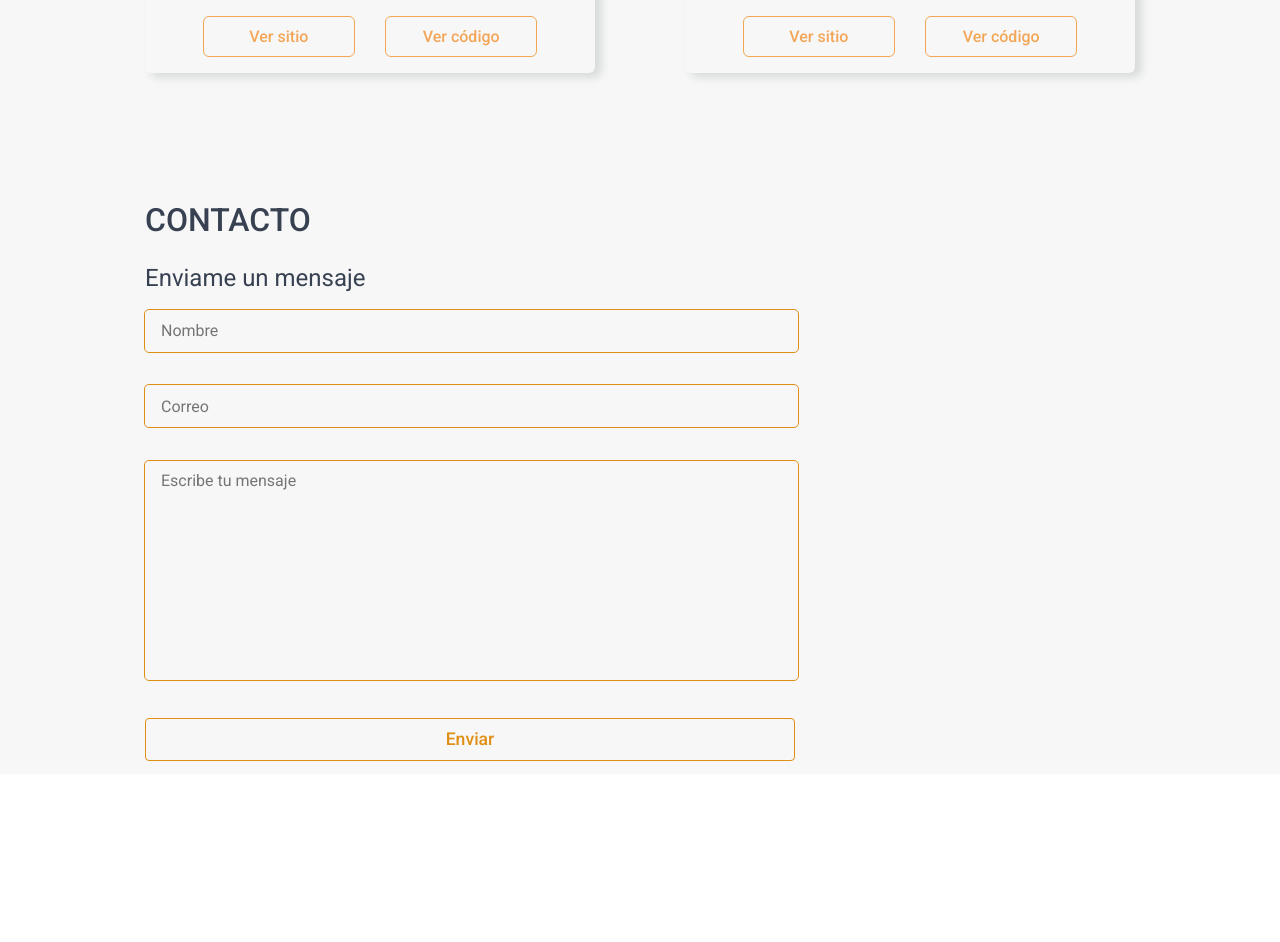
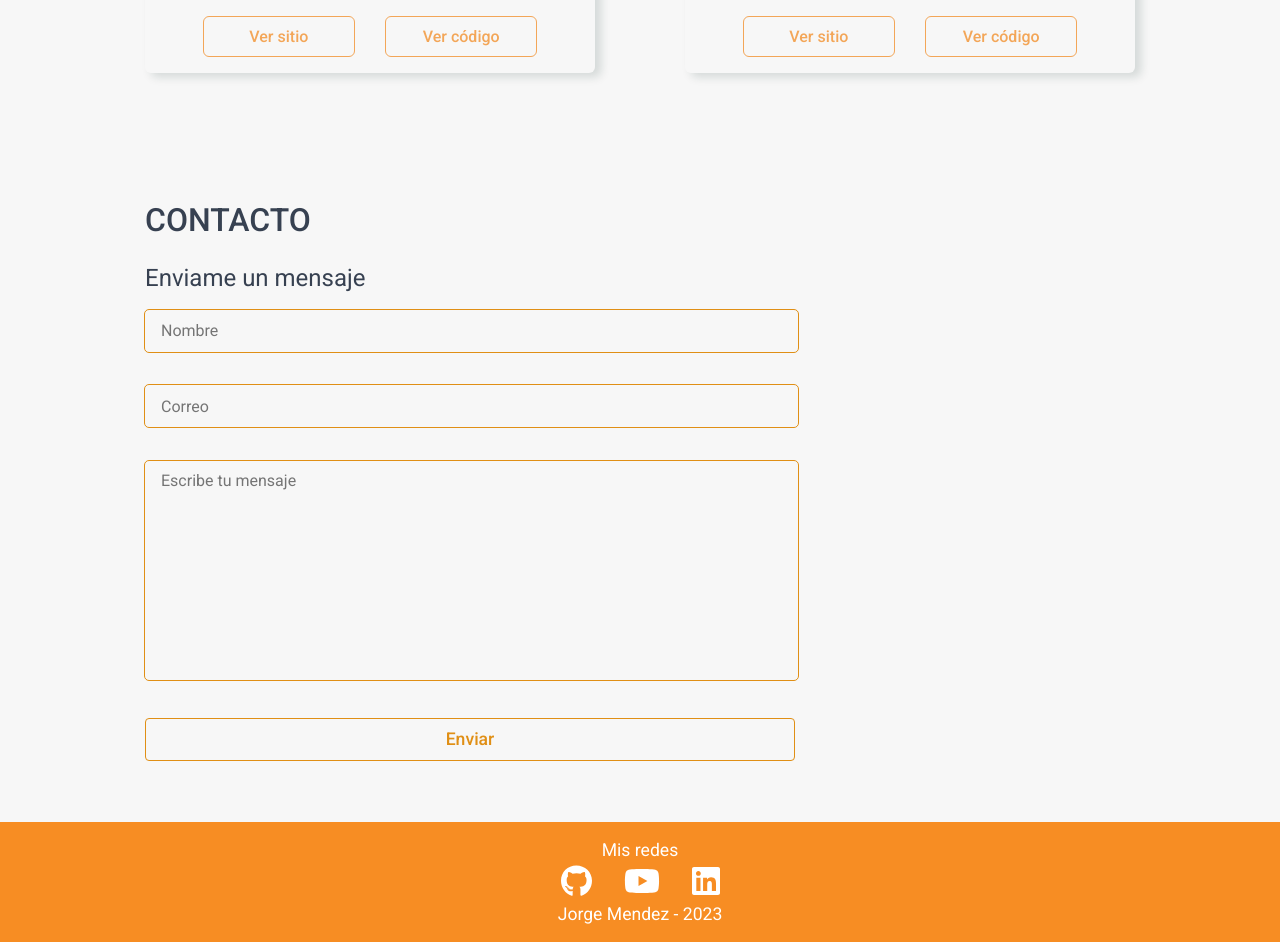
Before and after one commit to jorge088/Portfolio-Jorge-Mendez, a React (Vite) app in the folder Portfolio/: page / in a window 1280 px wide. Shown: the part 3240-4182 px from the top of the page. Before the commit the page ends 4014 px from the top, so only its background shows below. Built offline with nearby package versions, Linux system fonts and the light colour scheme.

Commit message:
Add: Create Footer and add styles

```diff
--- a/Portfolio/package.json
+++ b/Portfolio/package.json
@@ -12,6 +12,7 @@
   "dependencies": {
     "@emailjs/browser": "^3.11.0",
     "@fortawesome/fontawesome-svg-core": "^6.4.0",
+    "@fortawesome/free-brands-svg-icons": "^6.4.0",
     "@fortawesome/free-solid-svg-icons": "^6.4.0",
     "@fortawesome/react-fontawesome": "^0.2.0",
     "react": "^18.2.0",
--- a/Portfolio/src/App.jsx
+++ b/Portfolio/src/App.jsx
@@ -4,6 +4,7 @@ import AboutMe from './components/AboutMe';
 import Contact from './components/Contact';
 import Main from './components/Main';
 import Projects from './components/Projects';
+import Footer from './layout/Footer';
 import Header from './layout/Header';
 
 function App() {
@@ -24,6 +25,7 @@ function App() {
       <section id='Contact' className={style.contact}>
         <Contact />
       </section>
+      <Footer />
     </>
   )
 }
--- a/Portfolio/src/App.module.css
+++ b/Portfolio/src/App.module.css
@@ -42,14 +42,17 @@
     flex-direction: column;
     justify-content: center;
     align-items: center;
+    padding-bottom: 6em;
 }
 
 @media only screen and (max-width:575px) {
     .aboutMe {
         gap: .8em;
     }
+
     .contact {
         padding: 1.2em 0;
+        padding-bottom: 3em;
     }
 }
 
@@ -57,8 +60,11 @@
     .aboutMe {
         gap: 1em;
     }
+
     .contact {
         padding: 1.2em 0;
+        padding-bottom: 3em;
+
     }
 }
 
--- /dev/null
+++ b/Portfolio/src/layout/Footer.jsx
@@ -0,0 +1,19 @@
+import style from './Footer.module.css';
+import { FontAwesomeIcon } from '@fortawesome/react-fontawesome';
+import { faGithub, faYoutube, faLinkedin } from '@fortawesome/free-brands-svg-icons';
+const Footer = () => {
+    return (
+        <footer className={style.footer}>
+            <div className={style.footerContain}>
+                <p>Mis redes</p>
+                <div className={style.socialContainer}>
+                    <a target='_blank' href='https://github.com/jorge088'><FontAwesomeIcon icon={faGithub} /></a>
+                    <a target='_blank' href='https://www.youtube.com/channel/UCqEaO7TLZrMFiI7LRmdhCEA'><FontAwesomeIcon icon={faYoutube} /></a>
+                    <a target='_blank' href='https://www.linkedin.com/in/jorge-n-mendez/'><FontAwesomeIcon icon={faLinkedin} /></a>
+                </div>
+                <p>Jorge Mendez - 2023</p>
+            </div>
+        </footer>
+    )
+}
+export default Footer
--- /dev/null
+++ b/Portfolio/src/layout/Footer.module.css
@@ -0,0 +1,41 @@
+.footer {
+    min-height: 120px;
+    width: 100%;
+    background: #f78d23;
+    display: flex;
+    justify-content: center;
+    align-items: center;
+}
+
+.footerContain {
+    display: flex;
+    flex-direction: column;
+    align-items: center;
+    gap: .2em;
+    font-family: 'Roboto', sans-serif;
+    color: #FFF;
+}
+
+.footerContain p {
+    font-size: 1.1em;
+}
+
+.socialContainer {
+    display: flex;
+    gap: 1em;
+}
+
+.socialContainer {
+    font-size: 2em;
+}
+
+.socialContainer a {
+    cursor: pointer;
+    text-decoration: none;
+    color: #FFF;
+
+}
+
+.socialContainer a:hover {
+    filter: drop-shadow(1px 1px 4px #dad6d6);
+}
```
Also changed, not shown: 1 other file (tests, documents, lock files or other folders).
